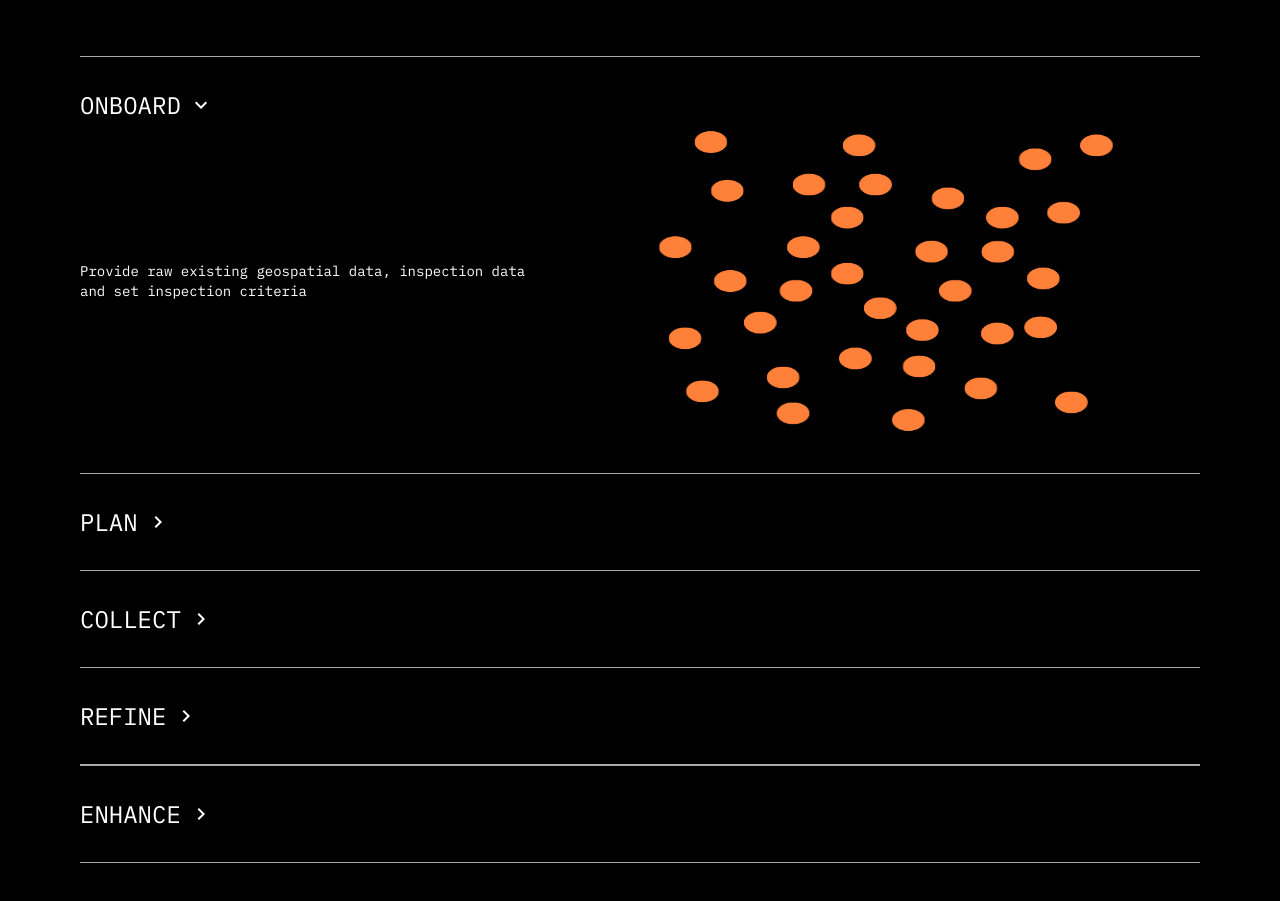
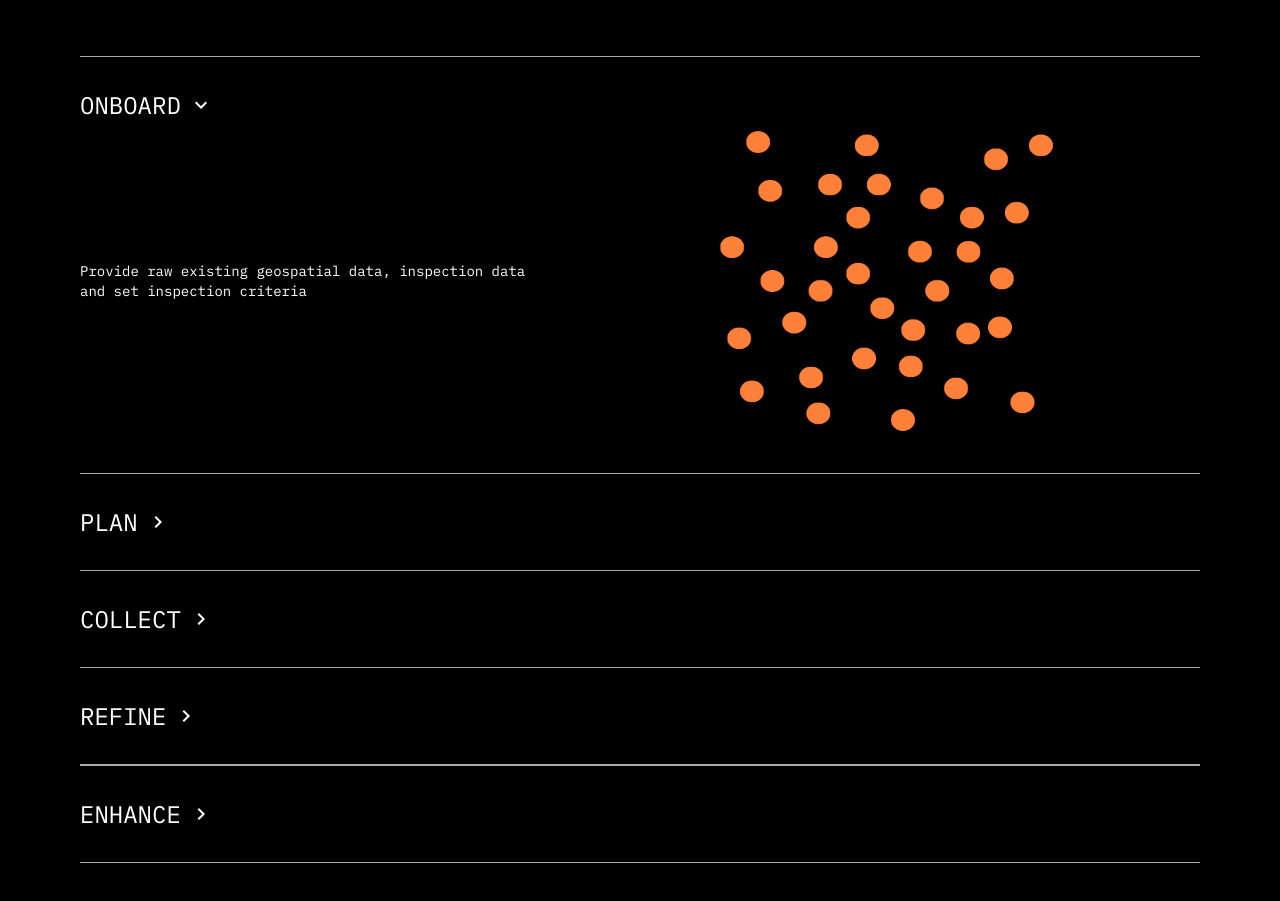
Before and after one commit to Generalsoi/detect-atlantic, a React (Vite) app: page /solutions/aisoftware in a window 1280 px wide. Shown: the part 1100-2001 px from the top of the page. Built offline with nearby package versions, Linux system fonts and the light colour scheme.

Commit message:
fix: minor updates

```diff
--- a/src/layouts/solutions/platform.tsx
+++ b/src/layouts/solutions/platform.tsx
@@ -121,7 +121,7 @@ export const Platform: FC = () => {
                   </motion.span>
                   <div className="w-full md:w-[50%] h-[20rem] md:h-[20rem] mt-8 md:mt-0 flex items-center justify-center md:px-10">
                     <img
-                      className="w-full h-full "
+                      className="w-full md:w-[22rem] h-full aspect-square "
                       src={service.img}
                       alt={service.img}
                     />
--- a/src/layouts/solutions/power.tsx
+++ b/src/layouts/solutions/power.tsx
@@ -60,7 +60,7 @@ export const Power: FC = () => {
 
       <ColletAnnotateScroll />
 
-      <div className="md:flex px-6 md:px-20 pb-8 md:mt-32 md:mb-40 ">
+      {/* <div className="md:flex px-6 md:px-20 pb-8 md:mt-32 md:mb-40 ">
         <div className="w-full">
           {powerServicesList.map((service) => (
             <div
@@ -102,7 +102,7 @@ export const Power: FC = () => {
             </div>
           ))}
         </div>
-      </div>
+      </div> */}
 
       <Flightplanning />
       <Stormsupport />
```
